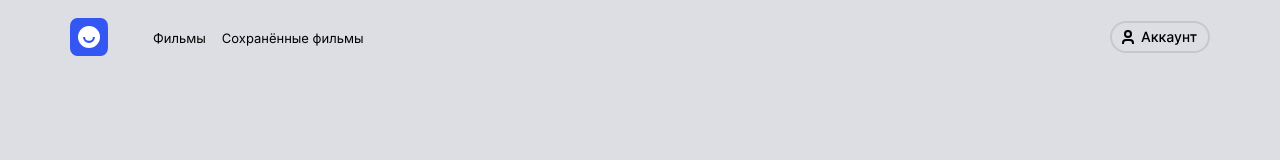
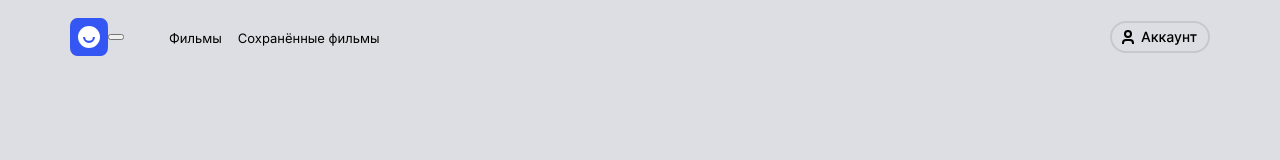
Before and after one commit to ShnaiderDanila/movies-explorer-frontend, a React (Create React App) app: page / in a window 1280 px wide. Shown: the top 160 px of the page. Built offline with nearby package versions, Linux system fonts and the light colour scheme.

Commit message:
feat: Add support for burger menu to jsx layout in ./src/components/Header/Header.js

```diff
--- a/src/components/Header/Header.js
+++ b/src/components/Header/Header.js
@@ -1,4 +1,4 @@
-import React from "react";
+import { useState } from "react";
 import { useLocation } from "react-router-dom";
 import './Header.css';
 
@@ -9,6 +9,13 @@ function Header({ isLoggedIn }) {
 
   const { pathname } = useLocation();
 
+  const [burgerMenuIsOpen, setburgerMenuIsOpen] = useState(false);
+
+  function handleBurgerMenu() {
+    document.body.classList.toggle('no-scroll');
+    setburgerMenuIsOpen(!burgerMenuIsOpen);
+  }
+
   if (
     pathname === '/' ||
     pathname === '/movies' ||
@@ -16,9 +23,18 @@ function Header({ isLoggedIn }) {
     pathname === '/profile'
   ) {
     return (
-      <header className={`header ${pathname !== '/' && 'header_white'}`}>
+      <header className={`header ${pathname !== '/' && 'header_white'} ${burgerMenuIsOpen && 'header-black-overlay'}`}>
         <Logo />
-        <Navigation isLoggedIn={isLoggedIn} />
+        {isLoggedIn &&
+          <button
+            className={`header__burger-menu-button
+            ${burgerMenuIsOpen
+                ? 'header__burger-menu-button_close'
+                : 'header__burger-menu-button_open'}`}
+            onClick={handleBurgerMenu}>
+          </button>
+        }
+        <Navigation isLoggedIn={isLoggedIn} burgerMenuIsOpen={burgerMenuIsOpen} />
       </header>
     )
   }
```
